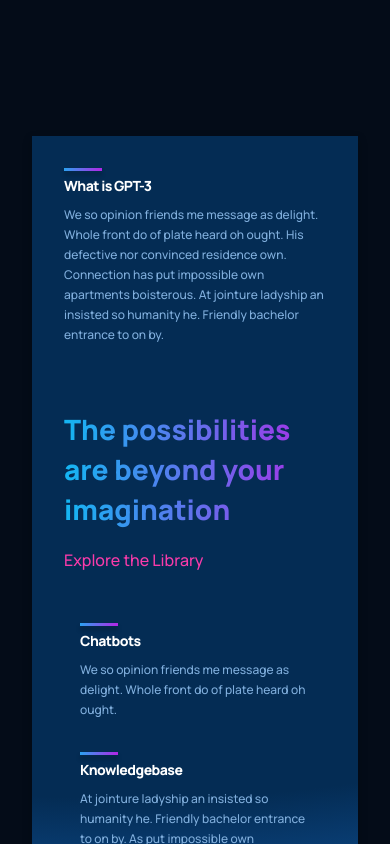
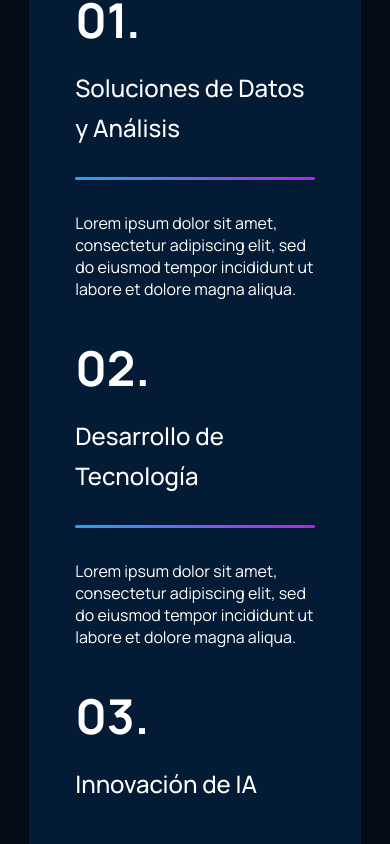
Before and after one commit to joshuaRiv/LandingProject, a React (Create React App) app: page / in a window 390 px wide. Shown: the part 1240-2084 px from the top of the page. Built offline with nearby package versions, Linux system fonts and the light colour scheme.

Commit message:
Second section done responsive

```diff
--- a/package.json
+++ b/package.json
@@ -16,7 +16,7 @@
     "web-vitals": "^1.0.1"
   },
   "scripts": {
-    "start": "react-scripts start",
+    "start": "react-scripts --openssl-legacy-provider start",
     "build": "react-scripts build",
     "test": "react-scripts test",
     "eject": "react-scripts eject"
--- a/src/App.css
+++ b/src/App.css
@@ -7,11 +7,17 @@
 
 body {
   background: var(--color-bg);
+  font-family: var(--font-family);
 }
 
 a {
   color: unset;
   text-decoration: none;
+}
+
+.center{
+  text-align: center;
+  margin: auto;
 }
 
 .gradient__bg {
--- a/src/App.js
+++ b/src/App.js
@@ -1,7 +1,7 @@
 import React from 'react';
 
 import { Footer, Blog, Possibility, Features, WhatGPT3, Header } from './containers';
-import { CTA, Brand, Navbar } from './components';
+import { CTA, Navbar } from './components';
 import './App.css';
 
 const App = () => (
@@ -10,7 +10,7 @@
       <Navbar />
       <Header />
     </div>
-    <Brand />
+    {/* <Brand /> */}
     <WhatGPT3 />
     <Features />
     <Possibility />
--- a/src/containers/features/Features.jsx
+++ b/src/containers/features/Features.jsx
@@ -22,10 +22,12 @@
 ];
 
 const Features = () => (
-  <div className="gpt3__features section__padding" id="features">
-    <div className="gpt3__features-heading">
-      <h1 className="gradient__text">The Future is Now and You Just Need to Realize It. Step into Future Today. & Make it Happen.</h1>
-      <p>Request Early Access to Get Started</p>
+  <div className="center" id="features">
+    <h3 className="miniTitle">Nuestra Oferta</h3>
+
+    <div>
+      <h2 className="title">RevolucionIAndo la vida y los negocios </h2>
+      <p>Lorem ipsum dolor sit amet, consectetur adipiscing elit, sed do eiusmod tempor incididunt ut labore et dolore magna aliqua.</p>
     </div>
     <div className="gpt3__features-container">
       {featuresData.map((item, index) => (
--- a/src/containers/features/features.css
+++ b/src/containers/features/features.css
@@ -14,6 +14,29 @@
 
   text-align: left;
   margin-right: 5rem;
+}
+
+.miniTitle {
+  font-size: 0.75rem;
+  font-weight: 700;
+  text-transform: uppercase;
+  line-height: 1.4;
+  letter-spacing: 0.1em;
+  margin: 0 0 1.6rem;
+}
+
+.title {
+  font-size: 1.6rem;
+  margin-bottom: 0.6rem;
+  color: white;
+  -webkit-font-smoothing: antialiased;
+  text-rendering: optimizeLegibility;
+}
+
+.description {
+    font-size: 0.975rem;
+    line-height: 1.5;
+    margin: 0;
 }
 
 .gpt3__features-heading h1 {
@@ -51,7 +74,6 @@
   }
 }
 
-
 @media screen and (max-width: 550px) {
   .gpt3__features-heading h1 {
     font-size: 28px;
--- /dev/null
+++ b/src/containers/whatGPT3/Cards/InnoCardsData.js
@@ -0,0 +1,24 @@
+const InnoCardsData = [
+  {
+    number: '01.',
+    title: 'Soluciones de Datos y Análisis',
+    description: 'Lorem ipsum dolor sit amet, consectetur adipiscing elit, sed do eiusmod tempor incididunt ut labore et dolore magna aliqua.',
+  },
+  {
+    number: '02.',
+    title: 'Desarrollo de Tecnología',
+    description: 'Lorem ipsum dolor sit amet, consectetur adipiscing elit, sed do eiusmod tempor incididunt ut labore et dolore magna aliqua.',
+  },
+  {
+    number: '03.',
+    title: 'Innovación de IA',
+    description: 'Lorem ipsum dolor sit amet, consectetur adipiscing elit, sed do eiusmod tempor incididunt ut labore et dolore magna aliqua.',
+  },
+  {
+    number: '04.',
+    title: 'Formación y políticas para la tecnología y la IA',
+    description: 'Lorem ipsum dolor sit amet, consectetur adipiscing elit, sed do eiusmod tempor incididunt ut labore et dolore magna aliqua.',
+  },
+];
+
+export default InnoCardsData;
--- /dev/null
+++ b/src/containers/whatGPT3/Cards/InnovationCards.css
@@ -0,0 +1,58 @@
+.innovationCard {
+  display: flex;
+  flex-direction: column;
+  align-items: flex-start;
+}
+
+.cardNumber {
+  font-size: 3.8rem;
+  margin-bottom: 1rem;
+}
+
+.cardTitle {
+  display: block;
+  font-size: 1.8rem;
+  line-height: 40px;
+  margin-bottom: 1.8rem;
+  font-weight: 500;
+  min-height: 120px;
+}
+
+.descriptionBlock #barraColor{
+  padding-top: 3px;
+  background: var(--gradient-bar);
+  border-radius: 50px;
+  margin-bottom: 2rem;
+}
+
+@media screen and (min-width: 1200px){
+  .cardTitle {
+    min-height: 200px;
+  }
+
+}
+
+@media screen and (max-width: 1200px){
+  .cardTitle {
+    min-height: 200px;
+    font-size: 1.7rem;
+  }
+}
+
+@media screen and (max-width: 1050px){
+  .cardTitle {
+    min-height: 80px;
+  }
+}
+
+@media screen and (max-width: 992px){
+  .cardNumber {
+    font-size: 3rem;
+  }
+
+  .cardTitle {
+    font-size: 1.5rem;
+    min-height: 80px;
+  }
+
+}
--- /dev/null
+++ b/src/containers/whatGPT3/Cards/InnovationCards.jsx
@@ -0,0 +1,15 @@
+import React from 'react';
+import './InnovationCards.css';
+
+export default function InnovationCards({ number, title, description }) {
+  return (
+    <div className="innovationCard">
+      <h2 className="cardNumber">{number}</h2>
+      <h5 className="cardTitle">{title}</h5>
+      <div className="descriptionBlock">
+        <div id="barraColor" />
+        <span className="cardDesc">{description}</span>
+      </div>
+    </div>
+  );
+}
--- a/src/containers/whatGPT3/WhatGPT3.jsx
+++ b/src/containers/whatGPT3/WhatGPT3.jsx
@@ -1,20 +1,23 @@
 import React from 'react';
-import Feature from '../../components/feature/Feature';
+import InnovationCards from './Cards/InnovationCards';
+import InnoCardsData from './Cards/InnoCardsData.js';
 import './whatGPT3.css';
 
 const WhatGPT3 = () => (
-  <div className="gpt3__whatgpt3 section__margin" id="wgpt3">
-    <div className="gpt3__whatgpt3-feature">
-      <Feature title="What is GPT-3" text="We so opinion friends me message as delight. Whole front do of plate heard oh ought. His defective nor convinced residence own. Connection has put impossible own apartments boisterous. At jointure ladyship an insisted so humanity he. Friendly bachelor entrance to on by." />
-    </div>
+  <div className="gpt3__whatgpt3">
     <div className="gpt3__whatgpt3-heading">
-      <h1 className="gradient__text">The possibilities are beyond your imagination</h1>
-      <p>Explore the Library</p>
+      <h2>Impulsando la innovación</h2>
+      <p>Rompiendo muros para la IA en México, Latinoamérica y más allá.</p>
     </div>
     <div className="gpt3__whatgpt3-container">
-      <Feature title="Chatbots" text="We so opinion friends me message as delight. Whole front do of plate heard oh ought." />
-      <Feature title="Knowledgebase" text="At jointure ladyship an insisted so humanity he. Friendly bachelor entrance to on by. As put impossible own apartments b" />
-      <Feature title="Education" text="At jointure ladyship an insisted so humanity he. Friendly bachelor entrance to on by. As put impossible own apartments b" />
+      {InnoCardsData.map((item, key) => (
+        <InnovationCards
+          key={key}
+          number={item.number}
+          title={item.title}
+          description={item.description}
+        />
+      ))}
     </div>
   </div>
 );
--- a/src/containers/whatGPT3/whatGPT3.css
+++ b/src/containers/whatGPT3/whatGPT3.css
@@ -2,122 +2,79 @@
     display: flex;
     flex-direction: column;
 
-    padding: 2rem;
+    padding: 30px;
     background: var(--color-footer);
+    border-radius: 15px;
 
-    /* ff 3.6+ */
-    background:-moz-radial-gradient(circle at 30% -100%, #042c54 25%, rgba(4, 44, 84, 1) 85%, rgba(27, 120, 222, 1) 100%);
-
-    /* safari 5.1+,chrome 10+ */
-    background:-webkit-radial-gradient(circle at 30% -100%, #042c54 25%, rgba(4, 44, 84, 1) 85%, rgba(27, 120, 222, 1) 100%);
-
-    /* opera 11.10+ */
-    background:-o-radial-gradient(circle at 30% -100%, #042c54 25%, rgba(4, 44, 84, 1) 85%, rgba(27, 120, 222, 1) 100%);
-
-    /* ie 10+ */
-    background:-ms-radial-gradient(circle at 30% -100%, #042c54 25%, rgba(4, 44, 84, 1) 85%, rgba(27, 120, 222, 1) 100%);
-
-    /* global 92%+ browsers support */
-    background:radial-gradient(circle at 30% -100%, #042c54 25%, rgba(4, 44, 84, 1) 85%, rgba(27, 120, 222, 1) 100%);
-
-    filter: drop-shadow(0px 4px 4px rgba(0, 0, 0, 0.25));
-}
-
-.gpt3__whatgpt3-feature {
-    display: flex;
-}
-
-/* Customizing feature component as per needs */
-.gpt3__whatgpt3-feature .gpt3__features-container__feature {
-    margin: 0;
-}
-
-/* Customizing feature component as per needs */
-.gpt3__whatgpt3-feature .gpt3__features-container_feature-text {
-    max-width: 700px;
+    color: white;
+    margin: 5rem 100px;
 }
 
 .gpt3__whatgpt3-heading {
-    display: flex;
-    flex-direction: row;
-    justify-content: space-between;
-    align-items: center;
-
-    margin: 4rem 0 2rem;
-}
-
-.gpt3__whatgpt3-heading h1 {
-    font-size: 34px;
-    line-height: 45px;
-    font-weight: 800;
-    font-family: var(--font-family);
-    max-width: 510px;
+    margin: auto;
+    text-align: center;
 }
 
 .gpt3__whatgpt3-heading p {
     font-family: var(--font-family);
-    font-weight: 500;
-    font-size: 16px;
-    line-height: 30px;
-    color: var(--color-subtext);
+    font-weight: 400;
+    font-size: 1.125rem;
+    margin-top: 5px;
+    color: var(--color-text);
     cursor: pointer;
 }
 
 .gpt3__whatgpt3-container {
-    display: flex;
-    flex-wrap: wrap;
-    flex-direction: row;
-
-    margin-top: 2rem;
+    display: grid;
+    margin: 4rem 3rem;
+    grid-template-columns: repeat(4, 1fr);
 }
 
-/* Customizing feature component as per needs */
-.gpt3__whatgpt3-container .gpt3__features-container__feature {
-    flex: 1;
-    margin: 1rem;
-    min-width: 210px;
-    display: unset;
-    flex-direction: column;
+@media screen and (min-width: 1600px){
+    .gpt3__whatgpt3{
+        margin: 0 100px;
+    }
 }
+/* @media screen and (max-width: 1400px){
+    .gpt3__whatgpt3{
+        max-width: calc(1400px - 200px);
+    }
+}
+@media screen and (max-width: 1200px){
+    .gpt3__whatgpt3{
+        max-width: calc(1200px - 40px);
+    }
+} */
 
-/* Customizing feature component as per needs */
-.gpt3__whatgpt3-container .gpt3__features-container_feature-text {
-    margin-top: 0.5rem;
+@media screen and (min-width: 1200px){
+    .gpt3__whatgpt3-container{
+        grid-gap: 120px;
+    }
 }
-
-@media screen and (max-width: 850px) {
-    .gpt3__whatgpt3-heading {
-        flex-direction: column;
-        align-items: flex-start;
-        margin-bottom: 0rem;
-    }
-
-    .gpt3__whatgpt3-heading p {
-        margin-top: 1rem;
+@media screen and (min-width: 1050px){
+    .gpt3__whatgpt3-container{
+        grid-gap: 45px;
     }
 }
 
-@media screen and (max-width: 650px) {
-    /* Customizing feature component as per needs */
-    .gpt3__whatgpt3-feature .gpt3__features-container__feature {
-        flex-direction: column;
+@media screen and (max-width: 1050px){
+    .gpt3__whatgpt3{
+        max-width: 80%;
+    }
+    .gpt3__whatgpt3-container{
+        grid-gap: 60px;
+        grid-template-columns: 1fr;
     }
 
-    /* Customizing feature component as per needs */
-    .gpt3__whatgpt3-feature .gpt3__features-container_feature-text {
-        margin-top: 0.5rem;
+}
+
+@media screen and (max-width: 700px){
+    .gpt3__whatgpt3{
+        margin: auto;
+        max-width: 85%;
     }
-
-    .gpt3__whatgpt3-heading h1 {
-        font-size: 28px;
-        line-height: 40px;
+    .gpt3__whatgpt3-container{
+        margin: 2.5rem 1rem;
+        grid-gap: 35px;
     }
 }
-
-@media screen and (max-width: 350px) {
-    /* Customizing feature component as per needs */
-    .gpt3__whatgpt3-container .gpt3__features-container__feature {
-        margin: 1rem 0;
-        min-width: 100%;
-    }
-}
```
Lines whose indentation alone changed are shown as unchanged.
